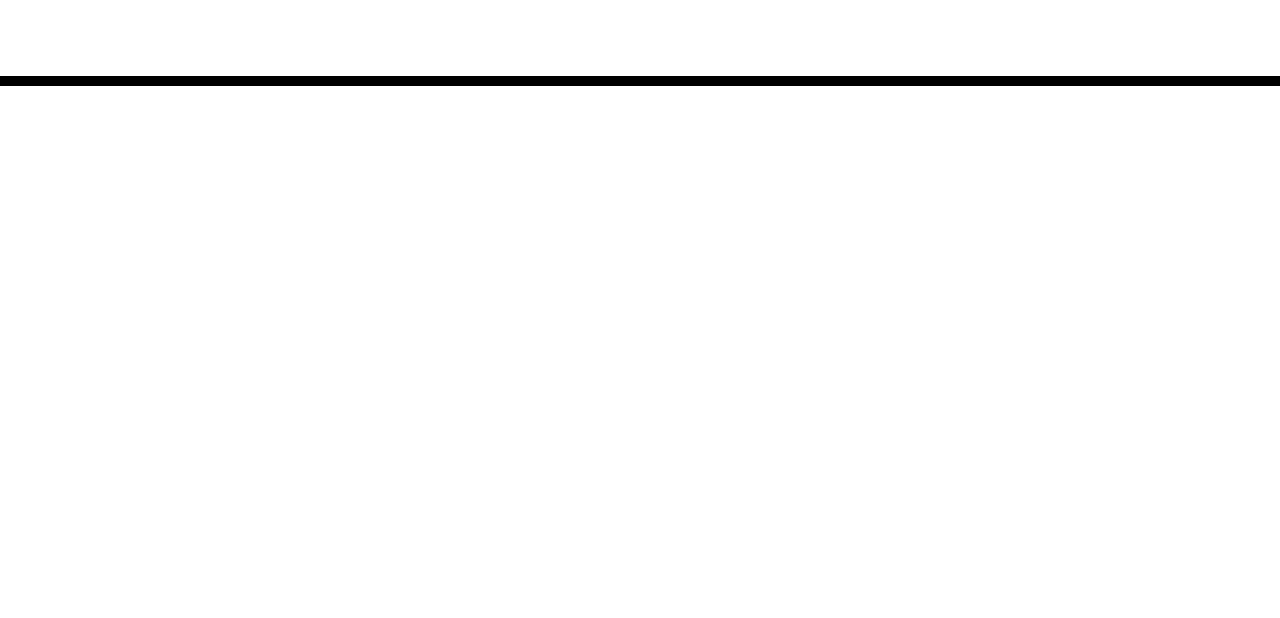
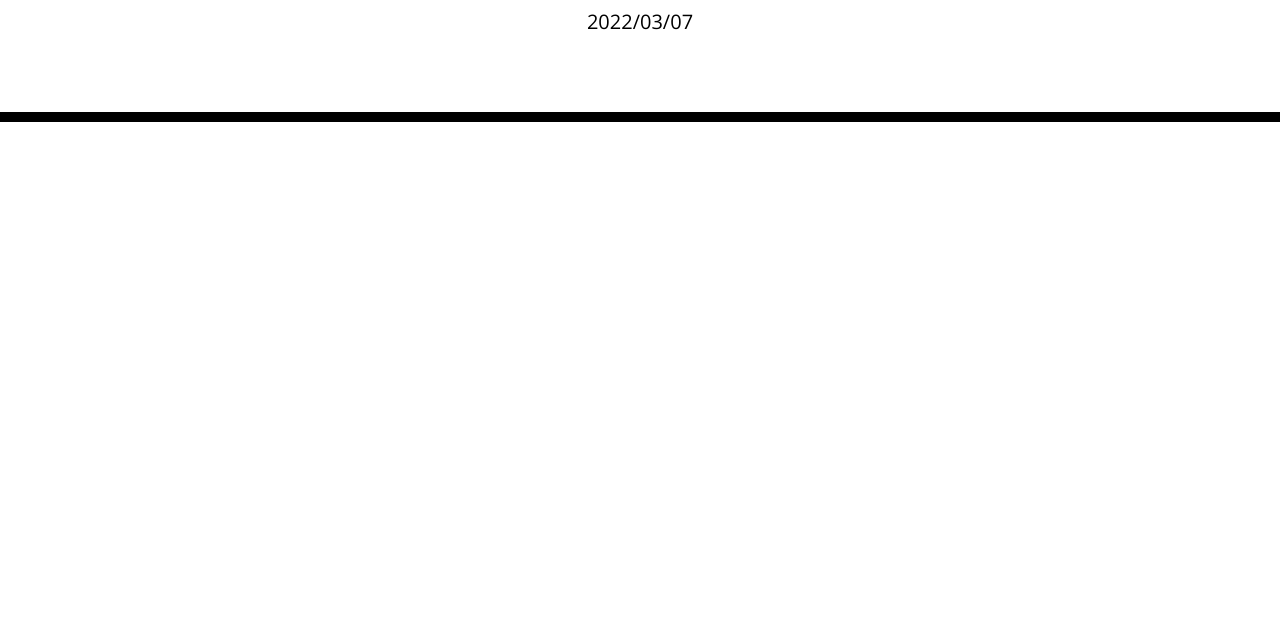
Before and after one commit to wangheer2010/WorkDayScheduler, a plain HTML site: page Develop/index.html in a window 1280 px wide. Shown: the part 182-800 px from the top of the page. Drawn offline with nearby package versions, Linux system fonts and the light colour scheme.

Commit message:
Displayed the current date

```diff
--- a/Develop/index.html
+++ b/Develop/index.html
@@ -26,7 +26,7 @@
     <header class="jumbotron">
       <h1 class="display-3">Work Day Scheduler</h1>
       <p class="lead">A simple calendar app for scheduling your work day</p>
-      <p id="currentDay" class="lead"></p>
+      <p id="currentDay" class="lead">0</p>
     </header>
     <div class="container">
       <!-- Timeblocks go here -->
@@ -34,5 +34,6 @@
 
     <script src="https://code.jquery.com/jquery-3.4.1.min.js"></script>
     <script src="https://cdnjs.cloudflare.com/ajax/libs/moment.js/2.24.0/moment.min.js"></script>
+    <script src="script.js"></script>
   </body>
 </html>
--- /dev/null
+++ b/Develop/script.js
@@ -0,0 +1,12 @@
+const currentDate = document.getElementById("currentDay");
+// Create a function to get the current date
+var d = new Date();
+
+var month = d.getMonth()+1;
+var day = d.getDate();
+
+var output = d.getFullYear() + '/' +
+    (month<10 ? '0' : '') + month + '/' +
+    (day<10 ? '0' : '') + day;
+
+currentDate.innerText = output;
```
Also changed, not shown: 1 other file.
